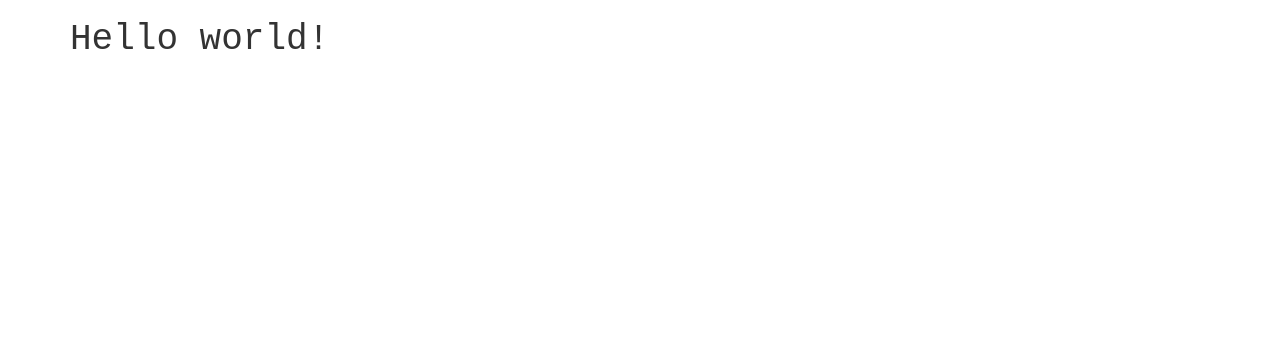
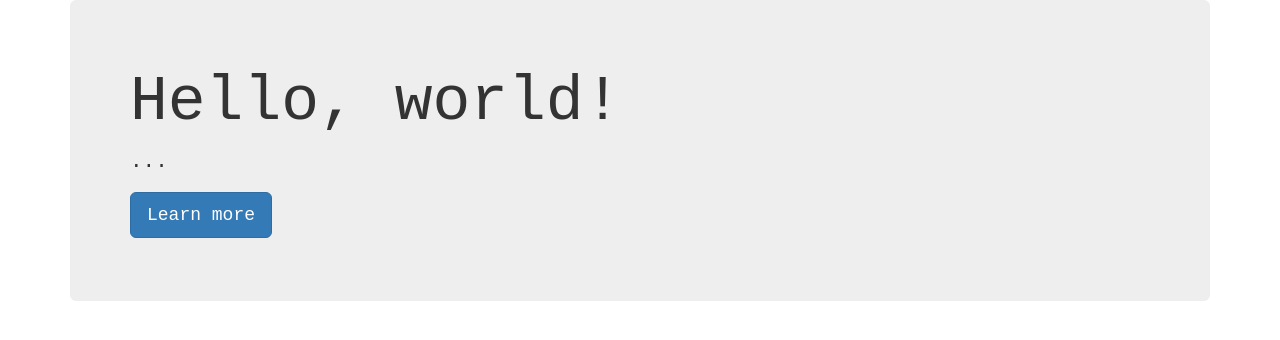
Before and after one commit to felixbrabantcom/felixbrabant.com, a plain HTML site: page index.html in a window 1280 px wide. Drawn offline with nearby package versions, Linux system fonts and the light colour scheme.

Commit message:
Update index.html

```diff
--- a/index.html
+++ b/index.html
@@ -26,7 +26,13 @@ body {
 
 <div class="container">
 
-  <h1>Hello world!</h1>
+<div class="jumbotron">
+  <h1>Hello, world!</h1>
+  <p>...</p>
+  <p><a class="btn btn-primary btn-lg" href="#" role="button">Learn more</a></p>
+</div>
+
+
 
 </div>
 
```
